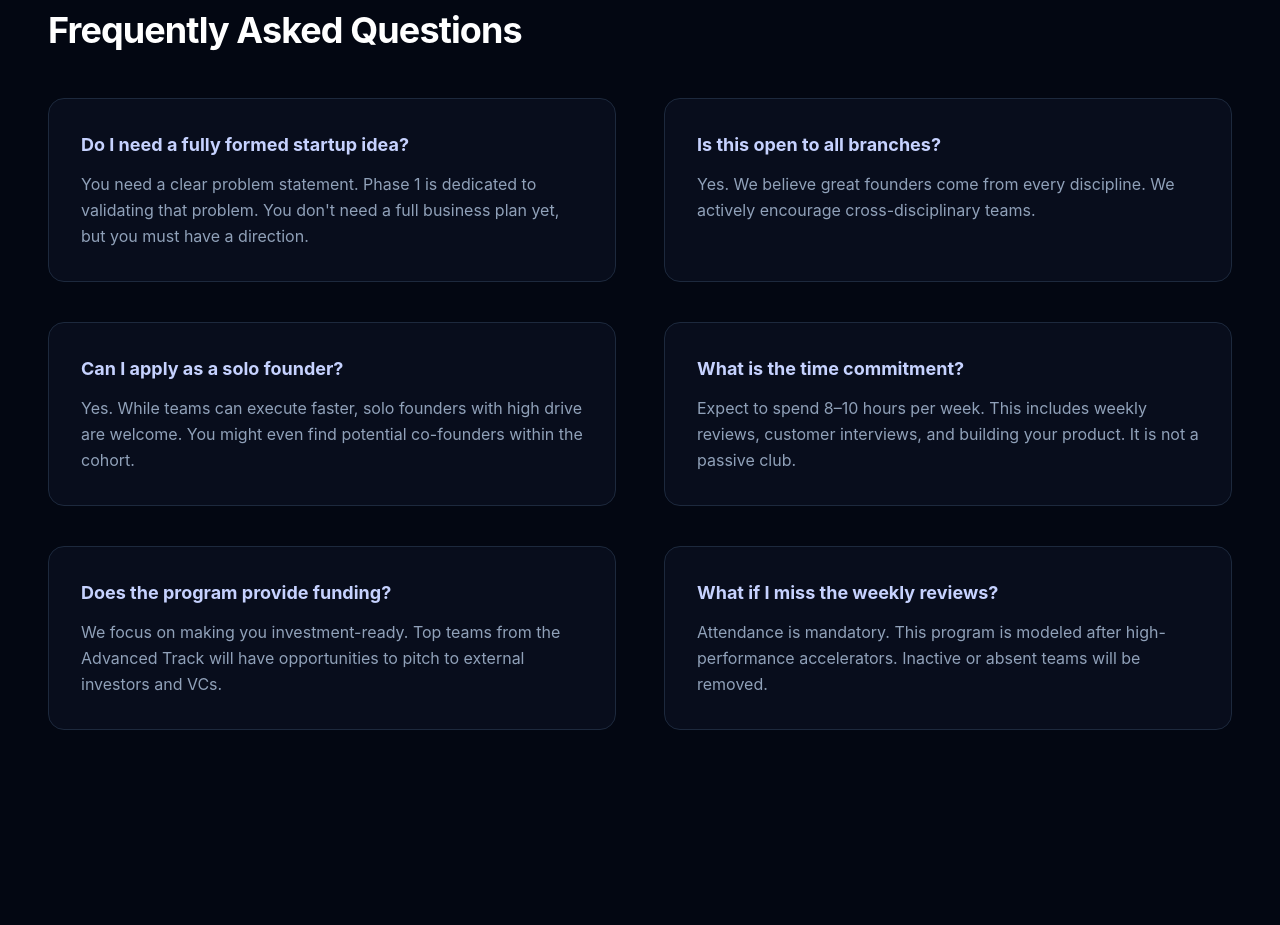
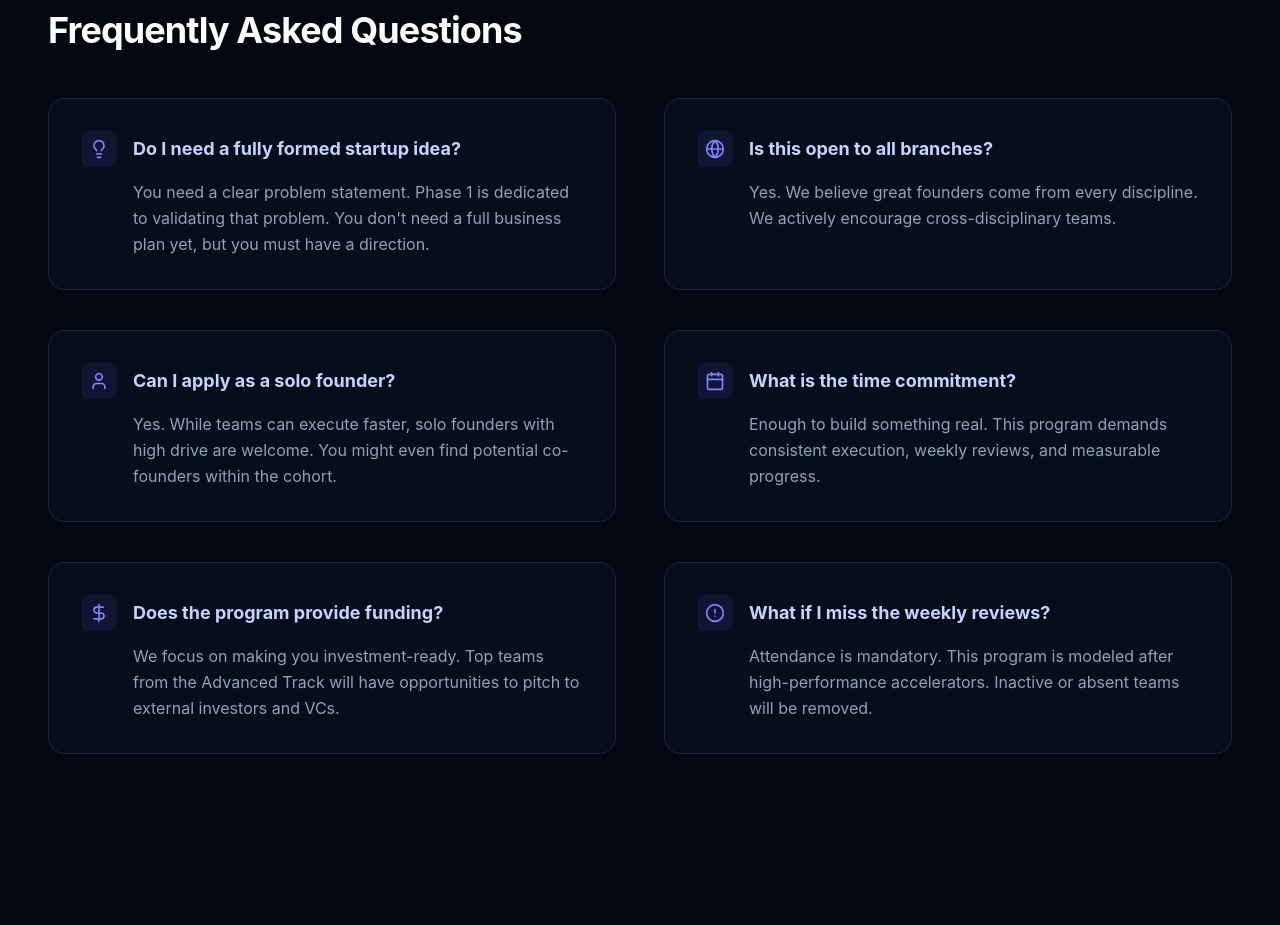
Before and after one commit to alok292009-sudo/ecell_riet, a React (Vite) app: page / in a window 1280 px wide. Shown: the part 4940-5865 px from the top of the page. Built offline with nearby package versions, Linux system fonts and the light colour scheme.

Commit message:
feat: Add FAQ section with comprehensive questions
Includes new icons and expands the frequently asked questions section to cover common applicant inquiries regarding idea stage, eligibility, time commitment, and funding.

```diff
--- a/src/components/LandingPage.tsx
+++ b/src/components/LandingPage.tsx
@@ -1,6 +1,6 @@
 import React from 'react';
 import { motion } from 'motion/react';
-import { ArrowRight, CheckCircle, Clock, Target, Users, Zap, ChevronRight, ExternalLink, Phone, MessageCircle, Instagram, Quote, Mail } from 'lucide-react';
+import { ArrowRight, CheckCircle, Clock, Target, Users, Zap, ChevronRight, ExternalLink, Phone, MessageCircle, Instagram, Quote, Mail, Lightbulb, Globe, User, Calendar, DollarSign, AlertCircle } from 'lucide-react';
 
 const GOOGLE_FORM_LINK = "https://docs.google.com/forms/d/e/1FAIpQLSdKRM7wXrG_F-mQyrAdKOM6A8FRKgH3ydPtQXiWaf3u01L0JQ/viewform?usp=publish-editor";
 const INSTAGRAM_LINK = "https://www.instagram.com/ecell_riet?igsh=MThvZHdlOThwbXJxeQ==";
@@ -391,17 +391,22 @@ export default function LandingPage() {
 
         <div className="grid md:grid-cols-2 gap-x-12 gap-y-10">
           {[
-            { q: "Do I need a fully formed startup idea?", a: "You need a clear problem statement. Phase 1 is dedicated to validating that problem. You don't need a full business plan yet, but you must have a direction." },
-            { q: "Is this open to all branches?", a: "Yes. We believe great founders come from every discipline. We actively encourage cross-disciplinary teams." },
-            { q: "Can I apply as a solo founder?", a: "Yes. While teams can execute faster, solo founders with high drive are welcome. You might even find potential co-founders within the cohort." },
-            { q: "What is the time commitment?", a: "Expect to spend 8–10 hours per week. This includes weekly reviews, customer interviews, and building your product. It is not a passive club." },
-            { q: "Does the program provide funding?", a: "We focus on making you investment-ready. Top teams from the Advanced Track will have opportunities to pitch to external investors and VCs." },
-            { q: "What if I miss the weekly reviews?", a: "Attendance is mandatory. This program is modeled after high-performance accelerators. Inactive or absent teams will be removed." }
+            { icon: Lightbulb, q: "Do I need a fully formed startup idea?", a: "You need a clear problem statement. Phase 1 is dedicated to validating that problem. You don't need a full business plan yet, but you must have a direction." },
+            { icon: Globe, q: "Is this open to all branches?", a: "Yes. We believe great founders come from every discipline. We actively encourage cross-disciplinary teams." },
+            { icon: User, q: "Can I apply as a solo founder?", a: "Yes. While teams can execute faster, solo founders with high drive are welcome. You might even find potential co-founders within the cohort." },
+            { icon: Calendar, q: "What is the time commitment?", a: "Enough to build something real. This program demands consistent execution, weekly reviews, and measurable progress." },
+            { icon: DollarSign, q: "Does the program provide funding?", a: "We focus on making you investment-ready. Top teams from the Advanced Track will have opportunities to pitch to external investors and VCs." },
+            { icon: AlertCircle, q: "What if I miss the weekly reviews?", a: "Attendance is mandatory. This program is modeled after high-performance accelerators. Inactive or absent teams will be removed." }
           ].map((faq, i) => (
             <FadeIn key={i} delay={i * 0.1}>
               <div className="bg-slate-900/40 p-8 rounded-2xl border border-slate-800 h-full hover:border-indigo-500/30 transition-colors">
-                <h3 className="text-lg font-bold mb-3 text-indigo-200">{faq.q}</h3>
-                <p className="text-slate-400 leading-relaxed">{faq.a}</p>
+                <div className="flex items-start gap-4 mb-3">
+                  <div className="p-2 rounded-lg bg-indigo-500/10 text-indigo-400 shrink-0">
+                    <faq.icon className="w-5 h-5" />
+                  </div>
+                  <h3 className="text-lg font-bold text-indigo-200 pt-1">{faq.q}</h3>
+                </div>
+                <p className="text-slate-400 leading-relaxed pl-[52px]">{faq.a}</p>
               </div>
             </FadeIn>
           ))}
```
